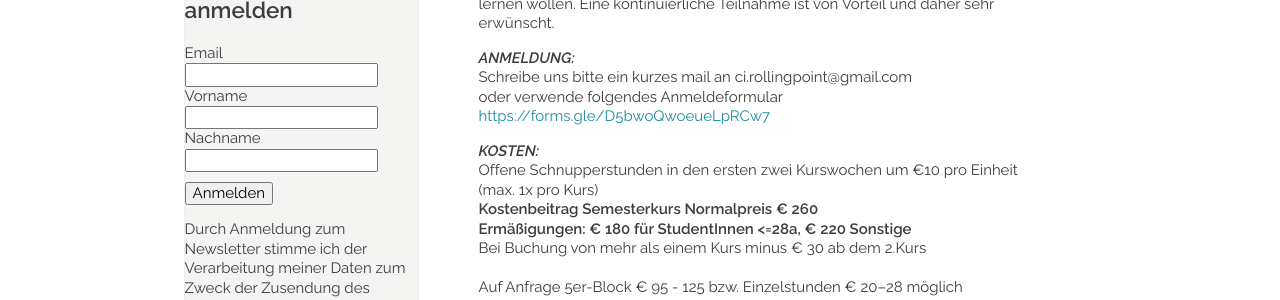
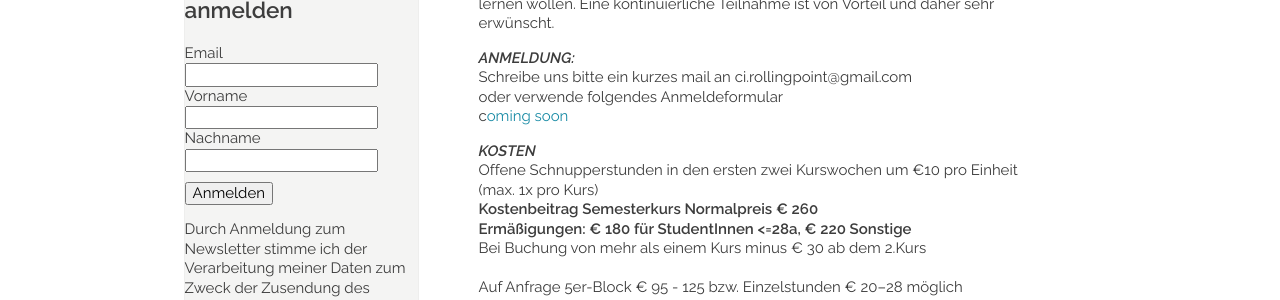
Before and after one commit to manulari/rollingpointat, a Jekyll site: the page built from _pages_de/releasze.md, in a window 1280 px wide. Shown: the part 1094-1394 px from the top of the page. Built offline with Jekyll 4.4.1, drawn with Linux system fonts in a browser that asks for light colours; comment, search, counter and statistics services are not loaded.

Commit message:
Update page (de) “releasze”

```diff
--- a/_pages_de/releasze.md
+++ b/_pages_de/releasze.md
@@ -26,9 +26,9 @@ Teilnahmeempfehlung: Tanzfreudige mit Lust an Bewegungsausdruck und -forschung.
 ***ANMELDUNG:***\
 Schreibe uns bitte ein kurzes mail an ci.rollingpoint@gmail.com\
 oder verwende folgendes Anmeldeformular\
-<https://forms.gle/D5bwoQwoeueLpRCw7>
+c[oming soon](https://forms.gle/D5bwoQwoeueLpRCw7)
 
-***KOSTEN:***\
+***KOSTEN***\
 Offene Schnupperstunden in den ersten zwei Kurswochen um €10 pro Einheit (max. 1x pro Kurs)\
 **Kostenbeitrag Semesterkurs Normalpreis € 260**\
 **Ermäßigungen: € 180 für StudentInnen <=28a, € 220 Sonstige**\
```
